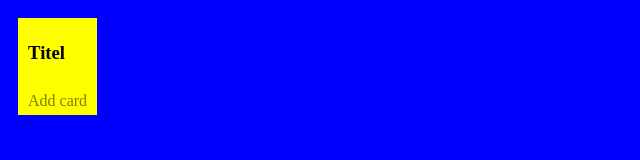
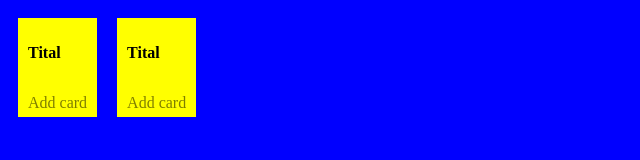
Before and after one commit to AlexChornoshchok/trello, a website: page index.html in a window 1280 px wide. Shown: the whole page, without its empty margins (0-640 px from the left). Drawn offline with Linux system fonts and the light colour scheme.

Commit message:
01.09.2018

```diff
--- a/index.html
+++ b/index.html
@@ -15,7 +15,7 @@
 </head>
 <body>
     <div class="content">
-        <div class = "group">
+        <div class = "group-1" ondrop = "cardDrop(event)" ondragover = "ondraDover(event)">
             <!-- <div class="header"> <h3>Titel</h3> </div>
             <div class="card">
                 <div class="card-header">
@@ -39,8 +39,9 @@
             </div>
             <div class="footer" onclick = "addCard()"> Add card</div> -->
         </div>
+        <div class = "group-2" ondrop = "cardDrop(event)" ondragover = "onDragOver(event)">
+        </div>
     </div>
-    <!-- <button onclick="addCard()">Add card</button> -->
     <!-- <script>
         function setClassOnBody() {
             var body = document.getElementsByTagName('body')[0];
--- a/js/script.js
+++ b/js/script.js
@@ -1,50 +1,76 @@
 (function () {
 
-  // var  listCardsHTML = [
-  //   '<div class="header"> <h3>Titel</h3> </div>',
-  //   '<div class="footer" onclick = "addCard()"> Add card</div>'
-  //   ];
-    var  listCardsHTML =`
-      <div class="header"> <h3>Titel</h3> </div>
-      <div class="footer" onclick = "addCard()"> Add card</div>
-      `;
+  // var  listCardsHTML = `
+  //   <div class="header"> <h4> Tital </h4> </div>
+  //   <div class="footer" onclick = "addCard()"> Add card</div>
+  //   `;
+
+  var  listCardsHTML = function(groupName) {
+    return `
+      <div class="header"> <h4> Tital </h4> </div>
+      <div class="footer" onclick = "addCard('${groupName}')"> Add card</div>
+    `;
+  }
 
   // var defaultCard = '<div class = "card">Card</div>';
   var defaultCard = document.createElement('div');
   defaultCard.className = "card";
-  defaultCard.innerText = "Card";
+  defaultCard.draggable = true;
+  defaultCard.ondragstart = function(event){
+    console.log(event);
 
-    // var defaultCard = `
-    // <div class="card">
-    //     <div class="card-header">
-    //        <progress max="100" value="10">Progress bar</progress>
-    //        <span>X</span>
-    //     </div>
-    //     <div class = "card-title">
-    //       <h4>Titel</h4>
-    //     </div>
-    //     <div class = "card-footer">
-    //       <button class = "card-edit">
-    //         ...
-    //       </button>
-    //       <div class = "card-status">
-    //       </div>
-    //         <div class = "card-date"> Date </div>
-    //           <img class = "card-img" src="" alt="avatar">
-    //         </div>
-    //       </div>
-    // </div>
-    // `;
+  }
+  // defaultCard.innerText = "Card";
+  defaultCard.innerHTML = `
+    <div class="card">
+        <div class="card-header">
+           <progress max="100" value="10">Progress bar</progress>
+           <span>X</span>
+        </div>
+        <div class = "card-title">
+          <h4>Tital</h4>
+        </div>
+        <div class = "card-footer">
+          <button class = "card-edit">
+            ...
+          </button>
+          <div class = "card-status">
+          </div>
+            <div class = "card-date"> Date </div>
+              <img class = "card-img" src="" alt="avatar">
+            </div>
+          </div>
+    </div>
+    `;
 
-  var group = document.getElementsByClassName('group')[0];
-  group.innerHTML = listCardsHTML;
+  // var group = document.getElementsByClassName('group')[0];
+  // group.innerHTML = listCardsHTML;
+  var group1 = document.getElementsByClassName('group-1')[0];
+  group1.innerHTML = listCardsHTML('group-1');
+  var group2 = document.getElementsByClassName('group-2')[0];
+  group2.innerHTML = listCardsHTML('group-2');
   //var listCards = document.getElementsByClassName('card');
 
-  window.addCard = function () {
-    group.appendChild(defaultCard);
+  window.addCard = function (type) {
+    console.log(type);
+    let group = document.getElementsByClassName(type)[0];
+    console.log(group.outerHTML);
+    let listCards = group.outerHTML;
+    console.log(listCards instanceof Array);
+   // console.log(listCards);
+    listCards.splice(listCards.length - 1, 0, defaultCard);
+    group.innerHTML = listCards;
+  //  listCardsHTML.splice(listCardsHTML.length - 1, 0, defaultCard);
+  //group.innerHTML = listCardsHTML;
+  };
 
-    // listCardsHTML.splice(listCardsHTML.length - 1, 0, defaultCard);
-    //group.innerHTML = listCardsHTML;
-    // listCards.insertBefore(defaultCard, listCards.lastChild);
+  window.cardDrop = function(event) {
+    console.log(event);
+
+  };
+
+  window.onDragOver = function(event) {
+    event.preventDefault();
+
   };
 }());
--- a/sass/style.scss
+++ b/sass/style.scss
@@ -14,7 +14,9 @@ body {
     display: flex;
 }
 
-.group {
+.group,
+.group-1,
+.group-2 {
     display: flex;
     flex-direction: column;
     margin: 10px;
```
Also changed, not shown: gulpfile.js (+5 -5 lines), css/style.css.
